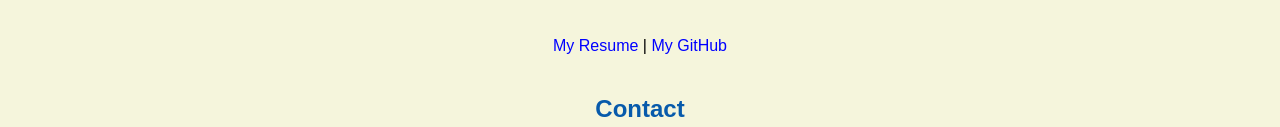
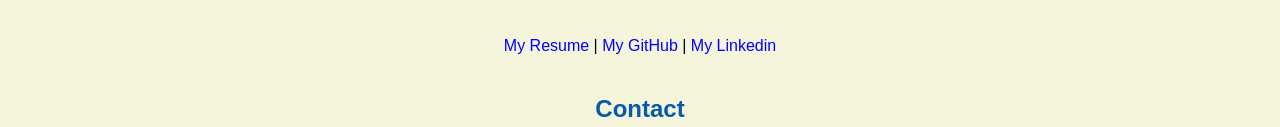
Before and after one commit to gautamiyer31/gautamiyer31.github.io, a plain HTML site: page index.html in a window 1280 px wide. Shown: the part 760-887 px from the top of the page. Drawn offline with Linux system fonts and the light colour scheme.

Commit message:
Update index.html

```diff
--- a/index.html
+++ b/index.html
@@ -23,7 +23,7 @@
 <p> I am currently working as an Intern with Anarock Services </p>
  <h2> Credentials and Portfolio </h2>
 
-<p><a href="resume.html"> My Resume </a> | <a href= "https://github.com/gautamiyer31"> My GitHub </a> </p>
+<p><a href="resume.html"> My Resume </a> | <a href= "https://github.com/gautamiyer31"> My GitHub </a>|<a href="https://www.linkedin.com/in/gautam-iyer-260511194/"> My Linkedin </a> </p>
 <h2> Contact </h2>
 
 <p>  Email:<a href="mailto:gautam.iyer31@gmail.com"> gautam.iyer31@gmail.com </a> </p>
```
